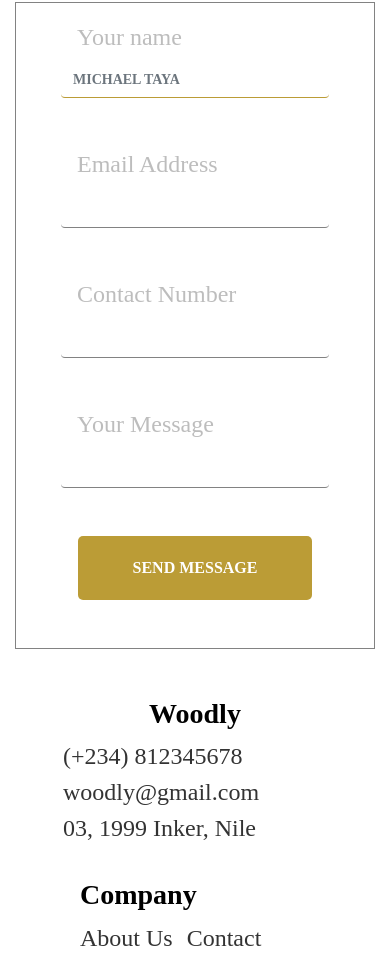
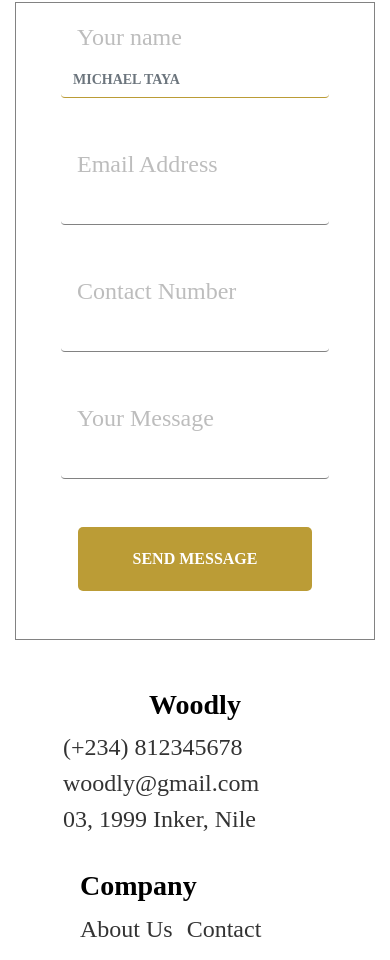
Before and after one commit to mosesbenjamin/furniture, a plain HTML site: page index.html in a window 390 px wide. Shown: the part 10098-11058 px from the top of the page. Drawn offline with Linux system fonts and the light colour scheme.

Commit message:
responsiveness

```diff
--- a/index.html
+++ b/index.html
@@ -341,19 +341,19 @@
 								<div class="form-group">
 									<div class="col-md-12">
 										<label class="control-label label pl-3" for="email">Email Address</label>
-										<input class="form-control mb-5" type="email" name="email" style=" border: 0;border-bottom: 1px solid #828282;">
+										<input class="form-control input mb-5" type="email" name="email" style=" border: 0;border-bottom: 1px solid #828282;">
 									</div>
 								</div>
 								<div class="form-group">
 									<div class="col-md-12">
 										<label class="control-label label pl-3" for="number">Contact Number</label>
-										<input class="form-control mb-5" type="tel" name="name" style=" border: 0;border-bottom: 1px solid #828282;">
+										<input class="form-control input mb-5" type="tel" name="name" style=" border: 0;border-bottom: 1px solid #828282;">
 									</div>
 								</div>
 								<div class="form-group">
 									<div class="col-md-12">
 										<label class="control-label label pl-3" for="message">Your Message</label>
-										<input class="form-control mb-5" type="text" name="message" style=" border: 0;border-bottom: 1px solid #828282;">
+										<input class="form-control input mb-5" type="text" name="message" style=" border: 0;border-bottom: 1px solid #828282;">
 									</div>
 								</div>
 								<div class="text-center">
```
